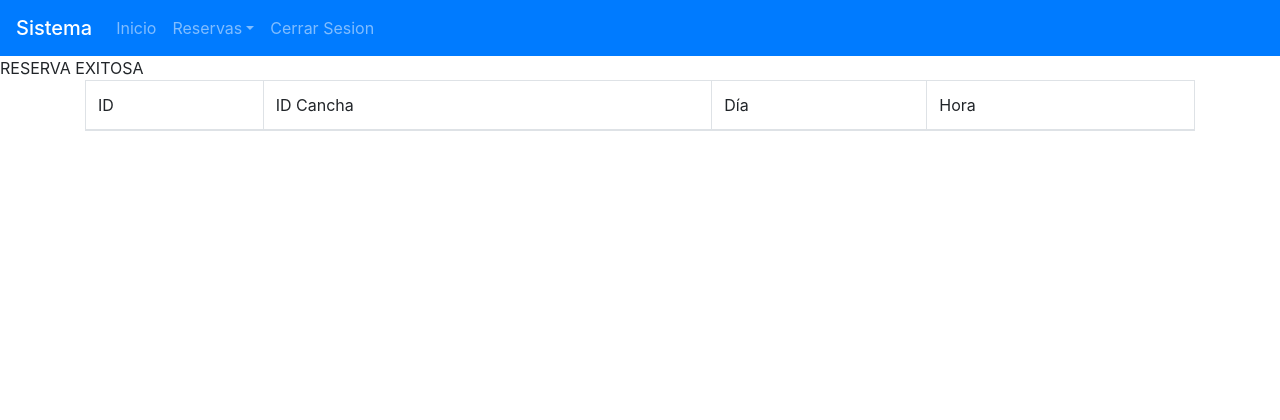
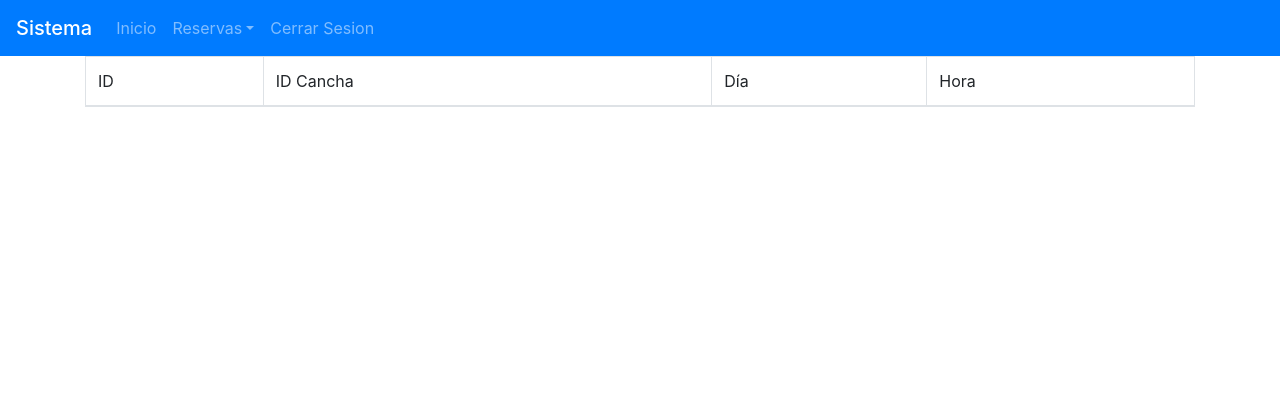
Before and after one commit to LeonardoAraneda/ProyectoTIS, a Flask app: page /reserva_completa/ in a window 1280 px wide. Shown: the top 420 px of the page. Run offline with Flask 2, Linux system fonts and the light colour scheme; data that the repository does not hold is empty; some libraries are stand-ins or nearby versions.

Commit message:
Actualizacion: Conexion a base de datos remota

```diff
--- a/App.py
+++ b/App.py
@@ -6,11 +6,11 @@ import psycopg2
 import psycopg2.extras
 from forms import SignupForm,SignInForm, Cancha, crear_cancha
 
-conn = psycopg2.connect(user = "postgres",
-        password = "f3l1p312",
-        host = "localhost",
+conn = psycopg2.connect(user = "riwbncvvdzqyza",
+        password = "9be398d70978c9b443d619eb0c969f361ec927edc559d1df10a70851fa76dc27",
+        host = "ec2-52-72-252-211.compute-1.amazonaws.com",
         port = "5432",
-        database = "reserva_canchas")
+        database = "ddtnat73bqjn52")
 
 app = Flask(__name__)
 app.config['SECRET_KEY'] = '7110c8ae51a4b5af97be6534caef90e4bb9bdcb3380af008f90b23a5d1616bf319bc298105da20fe'
@@ -141,15 +141,18 @@ def show_reserva_form():
         cur.close()
         if next:
             return redirect(next)
-        return redirect(url_for('reserva_completa'))
+        return redirect(url_for('show_reserva_completa'))
 
     return render_template("reserva_cancha.html", form = form)
 
 @app.route("/listareservas/", methods=["GET","POST"])
 def show_reserva_completa():
     form = Cancha()
+    if 'name' in session:
+        n = session['name']
+    valores = {'val1':n}
     cur = conn.cursor()
-    cur.execute('SELECT * FROM reserva')
+    cur.execute('SELECT * FROM reserva WHERE a_cargo = %(val1)s', valores)
     datos = cur.fetchall()
 #    print(datos)
     return render_template("reservas_canchas.html", canchas = datos)
--- a/templates/base_template3.html
+++ b/templates/base_template3.html
@@ -23,7 +23,8 @@
 					<a href="#" class="nav-link dropdown-toggle" id="navbarDropdown" role="button" data-toggle="dropdown" aria-haspopup="true" aria-expanded="false">Reservas</a>
 					<div class="dropdown-menu" aria-labelledby="navbarDropdown">
 						<a href="/reserva/" class="dropdown-item">Crear Reserva</a>
-						<a href="/listareservas/" class="dropdown-item">Ver Reserva</a>
+						<a href="/listareservas/" class="dropdown-item">Mis Reservas</a>
+						<a href="/reserva_completa/" class="dropdown-item">Todas las Reservas</a>
 					</div>
 				</li>
                 <li class="nav-item"><a class="nav-link" href="/signin/">Cerrar Sesion</a></li>
--- a/templates/reserva_completa.html
+++ b/templates/reserva_completa.html
@@ -3,7 +3,6 @@
 {% block title %}Reserva de Canchas{% endblock %}
 
 {% block content %}
-    RESERVA EXITOSA
     <div class="container">
         <table id="resultado" class="table table-striped table-bordered" style="width:100%">
             <thead>
```
Also changed, not shown: 1 other file.
